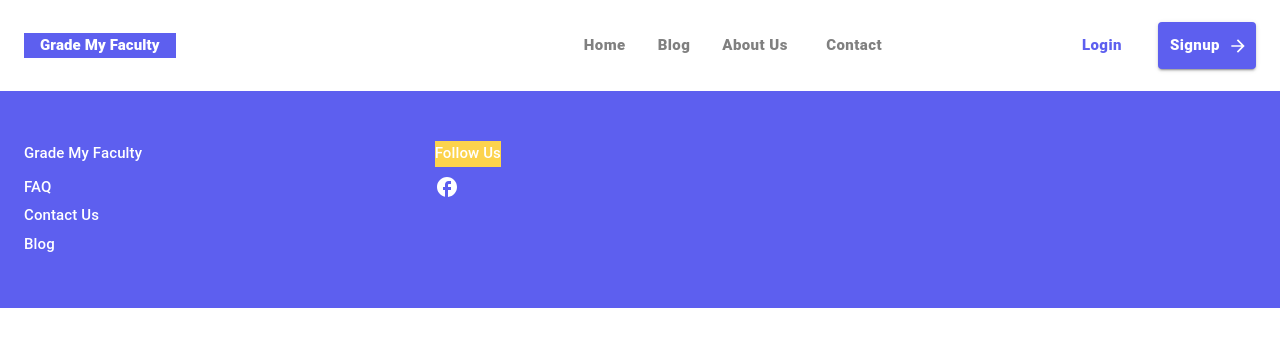
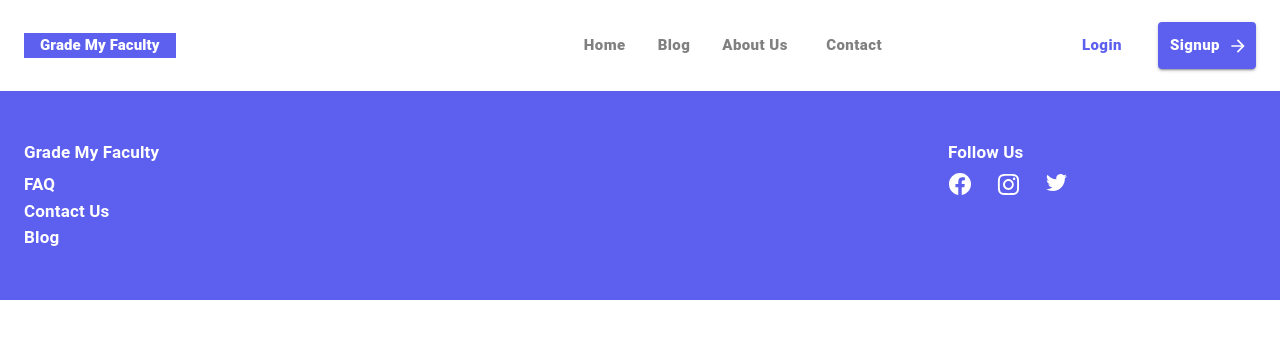
Before and after one commit to AbdulAziz0682/grade-my-faculty, a React (Create React App) app: page /singUp in a window 1280 px wide. Shown: the top 346 px of the page. Built offline with nearby package versions, Linux system fonts and the light colour scheme.

Commit message:
Completed Footer and solved MuiStyles injection bug

```diff
--- a/public/index.html
+++ b/public/index.html
@@ -1,6 +1,6 @@
 <!DOCTYPE html>
 <html lang="en">
-  <head>
+  <head id="jss">
     <meta charset="utf-8" />
     <link rel="icon" href="%PUBLIC_URL%/favicon.ico" />
     <meta name="viewport" content="width=device-width, initial-scale=1" />
@@ -15,6 +15,7 @@
       user's mobile device or desktop. See https://developers.google.com/web/fundamentals/web-app-manifest/
     -->
     <link rel="manifest" href="%PUBLIC_URL%/manifest.json" />
+    <noscript>You need to enable JavaScript to run this app.</noscript>
     <!--
       Notice the use of %PUBLIC_URL% in the tags above.
       It will be replaced with the URL of the `public` folder during the build.
@@ -24,7 +25,6 @@
       work correctly both with client-side routing and a non-root public URL.
       Learn how to configure a non-root public URL by running `npm run build`.
     -->
-    <noscript id="jss-insertion-point">You need to enable JavaScript to run this app.</noscript>
     <title>Grade my faculty</title>
   </head>
   <body>
--- a/src/App.jsx
+++ b/src/App.jsx
@@ -1,9 +1,8 @@
 import React from 'react';
 
-import { createTheme, ThemeProvider } from '@mui/material/styles';
-import { StylesProvider, jssPreset, createGenerateClassName } from '@mui/styles';
-import { create } from 'jss';
-import jssExtend from 'jss-plugin-extend';
+import { createTheme, ThemeProvider, StyledEngineProvider } from '@mui/material/styles';
+
+import './index.css';
 
 import Routes from './routes/index';
 
@@ -11,18 +10,12 @@ import themeOptions from './themeOptions';
 
 const theme = createTheme(themeOptions);
 
-const jss = create({
-  ...jssPreset(),
-  plugins: [...jssPreset().plugins, jssExtend()],
-  insertionPoint: document.getElementById('jss-insertion-point'),
-});
-
 export default function App() {
   return (
-    <StylesProvider jss={jss} generateClassName={createGenerateClassName()}>
+    <StyledEngineProvider injectFirst>
       <ThemeProvider theme={theme}>
         <Routes />
       </ThemeProvider>
-    </StylesProvider>
+    </StyledEngineProvider>
   );
 }
--- a/src/components/Footer/index.jsx
+++ b/src/components/Footer/index.jsx
@@ -3,16 +3,20 @@ import Container from '@mui/material/Container';
 import Box from '@mui/material/Box';
 import Grid from '@mui/material/Grid';
 import Typography from '@mui/material/Typography';
-import Facebook from '@mui/icons-material/FacebookRounded';
+import Icon from '@mui/material/Icon';
+
+import facebook from '../../assets/facebook.svg';
+import instagram from '../../assets/instagram.svg';
+import twitter from '../../assets/twitter.svg';
 
 export default function Footer() {
   return (
     <Box id="footer" sx={{ bgcolor: 'primary.main', width: '100%' }}>
       <Container maxWidth="xl" sx={{ py: '50px' }}>
-        <Grid container>
+        <Grid container justifyContent="space-between">
           <Grid
             item
-            md={4}
+            xs={3}
             sx={{
               display: 'flex',
               flexDirection: 'column',
@@ -20,16 +24,16 @@ export default function Footer() {
               gap: 1,
             }}
           >
-            <Typography variant="h6" color="white">Grade My Faculty</Typography>
+            <Typography className="font-semibold" color="white">Grade My Faculty</Typography>
             <div style={{ display: 'flex', flexDirection: 'column', gap: 3 }}>
-              <Typography variant="h6" color="white">FAQ</Typography>
-              <Typography variant="h6" color="white">Contact Us</Typography>
-              <Typography variant="h6" color="white">Blog</Typography>
+              <Typography className="font-semibold" color="white">FAQ</Typography>
+              <Typography className="font-semibold" color="white">Contact Us</Typography>
+              <Typography className="font-semibold" color="white">Blog</Typography>
             </div>
           </Grid>
           <Grid
             item
-            md={6}
+            xs={3}
             sx={{
               display: 'flex',
               flexDirection: 'column',
@@ -37,9 +41,17 @@ export default function Footer() {
               gap: 1,
             }}
           >
-            <Typography variant="h6" color="white" className="bg-yellow-300">Follow Us</Typography>
-            <div style={{ display: 'flex', gap: 3 }}>
-              <Facebook htmlColor="white" />
+            <Typography color="white" className="font-semibold">Follow Us</Typography>
+            <div style={{ display: 'flex', gap: '1.5rem' }}>
+              <Icon>
+                <img src={facebook} alt="facebook" />
+              </Icon>
+              <Icon>
+                <img src={instagram} alt="instagram" />
+              </Icon>
+              <Icon>
+                <img src={twitter} alt="twittter" />
+              </Icon>
             </div>
           </Grid>
         </Grid>
--- a/src/index.jsx
+++ b/src/index.jsx
@@ -1,6 +1,5 @@
 import React from 'react';
 import ReactDOM from 'react-dom';
-import './index.css';
 import App from './App';
 
 ReactDOM.render(
```
Also changed, not shown: package.json (+5 -4 lines), 1 other file (tests, documents, lock files or other folders).
